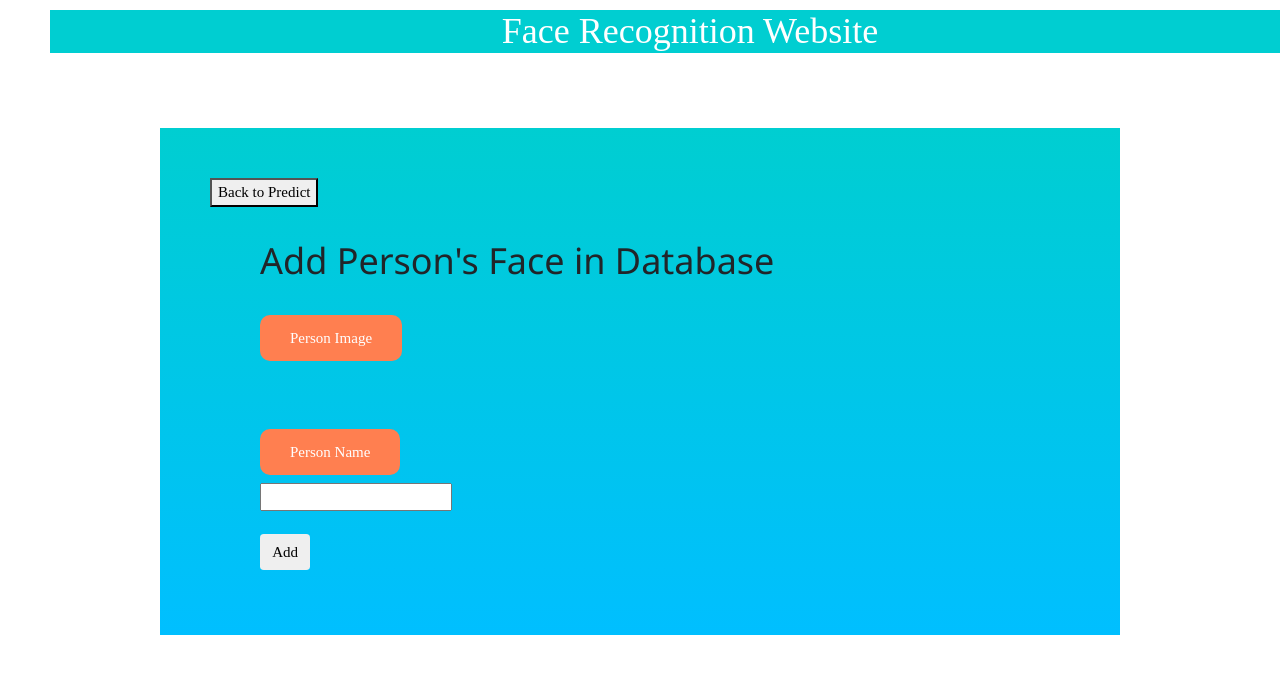
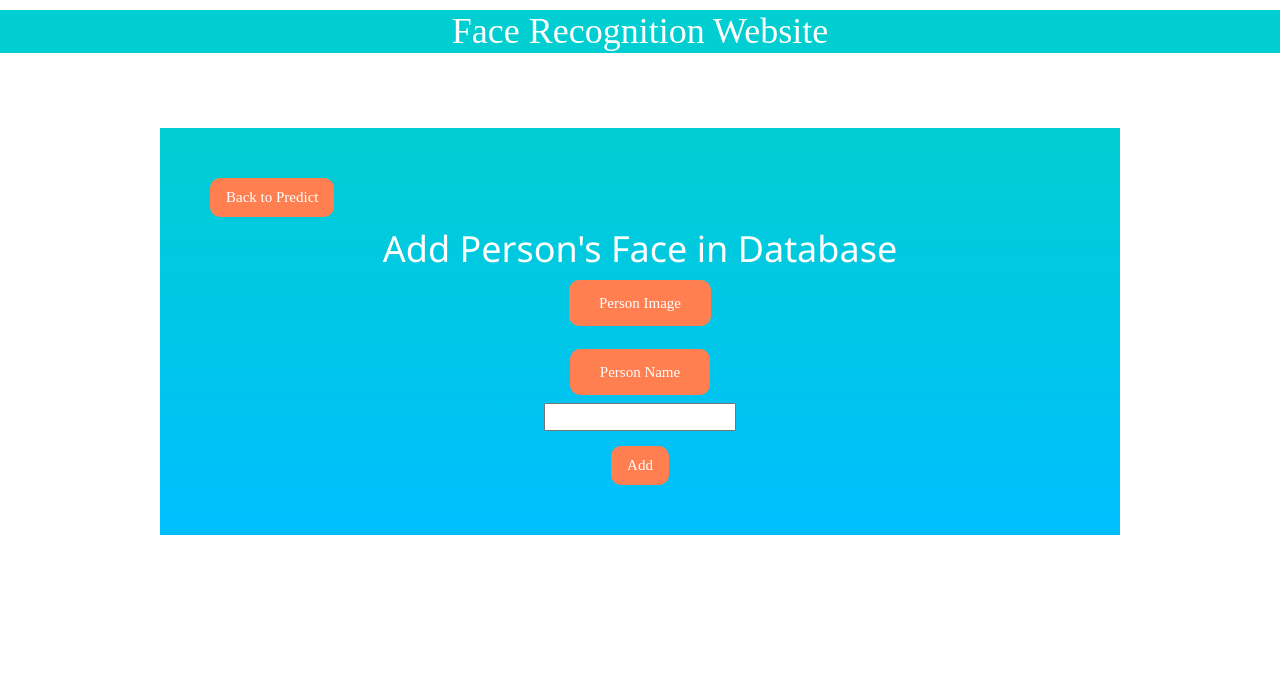
Before and after one commit to ShamSinha/Image-Recognition-Website, a Flask app: page /add in a window 1280 px wide. Shown: the top 674 px of the page. Run offline with Flask 2, Linux system fonts and the light colour scheme; parts of the project's set-up code (start-up, migrations or seed data) failed here and were passed over; some libraries are stand-ins or nearby versions.

Commit message:
Update addDatabase.html

```diff
--- a/templates/addDatabase.html
+++ b/templates/addDatabase.html
@@ -1,46 +1,85 @@
 {% extends "base.html" %} {% block content %}
 
 <style>
-    h1 {padding-left: 50px;}
+    /*h1 {padding-left: 50px;}
     div {
         padding-left: 50px;
+    }*/
+    button{
+        border-radius: 10px;
+
     }
 
 </style>
 
 <script>
+
 let loadFile = function(event) {
         let image = document.getElementById('output');
-        image.src = URL.createObjectURL(event.target.files[0]);
+        image.src = URL.createObjectURL(document.getElementById('personUpload').files[0]);
+        $("#output").show();
+        $("#output").height(300);
+        $("#output").css("border","1px solid white");
 };
+$(document).ready(function () {
+$('#btn').click (function() {
+        var form_data = new FormData(document.getElementById('upload-database'));
+        const request = new XMLHttpRequest();
+        request.open('POST', '/addStatus');
+
+        request.onload = () => {
+
+              // Extract JSON data from request
+              const data = JSON.parse(request.responseText);
+              console.log("recived")
+              // Update the result div
+              document.querySelector('#result').innerHTML = data.result;
+
+              document.querySelector('#result').style.display = "inline";
+              $('#output').hide();
+              document.querySelector('#result').style.visibility = "visible";
+              function showdiv(){
+                document.querySelector('#result').style.visibility = "hidden";
+              }
+
+              setTimeout(showdiv,5000)
+          }
+        request.send(form_data);
+        return false;
+
+
+    });
+});
 
 </script>
-<a href = "/"><button type="button">Back to Predict</button></a>
-<br>
-<br>
-<h1>Add Person's Face in Database</h1>
-<br>
+<a href = "/"><button style="background-color: coral; color:white;"type="button" class="w3-button w3-hover-shadow " >Back to Predict</button></a>
 
-<div>
-    <form action = "/addStatus" id="upload-database" method="post" enctype="multipart/form-data">
+<div style="text-align: center;">
+<h1 style="color:white">Add Person's Face in Database</h1>
+
+    <form  id="upload-database" method="post" enctype="multipart/form-data">
         <label for="personUpload" class="upload-label">
             Person Image
         </label>
-        <br>
+
         <input type="file" name="image" id="personUpload" accept="image/*" onchange="loadFile(event)" >
-        <br>
-         <p><img id="output" width="300" /></p>
-        <br>
-        <label for="nameUpload" class="upload-label">
+
+         <p><img id="output" width="300" ></p>
+
+        <label for="nameUpload" class="upload-label" >
             Person Name
         </label>
         <br>
         <input type="text" name="personName" id="nameUpload">
-        <br>
-        <br>
-        <input class="btn" type="submit" value = "Add">
+
+        <!--<input id="btn" type="submit" value = "Add"> -->
     </form>
+    <div id="btn">
+    <button type="button" style="background-color: coral;color:white;" class="w3-button w3-hover-shadow ">Add</button>
     </div>
+
+    <h2 id="result" style="visibility: visible; color:white; font-size: 2em"></h2>
+
 </div>
 
 
```
